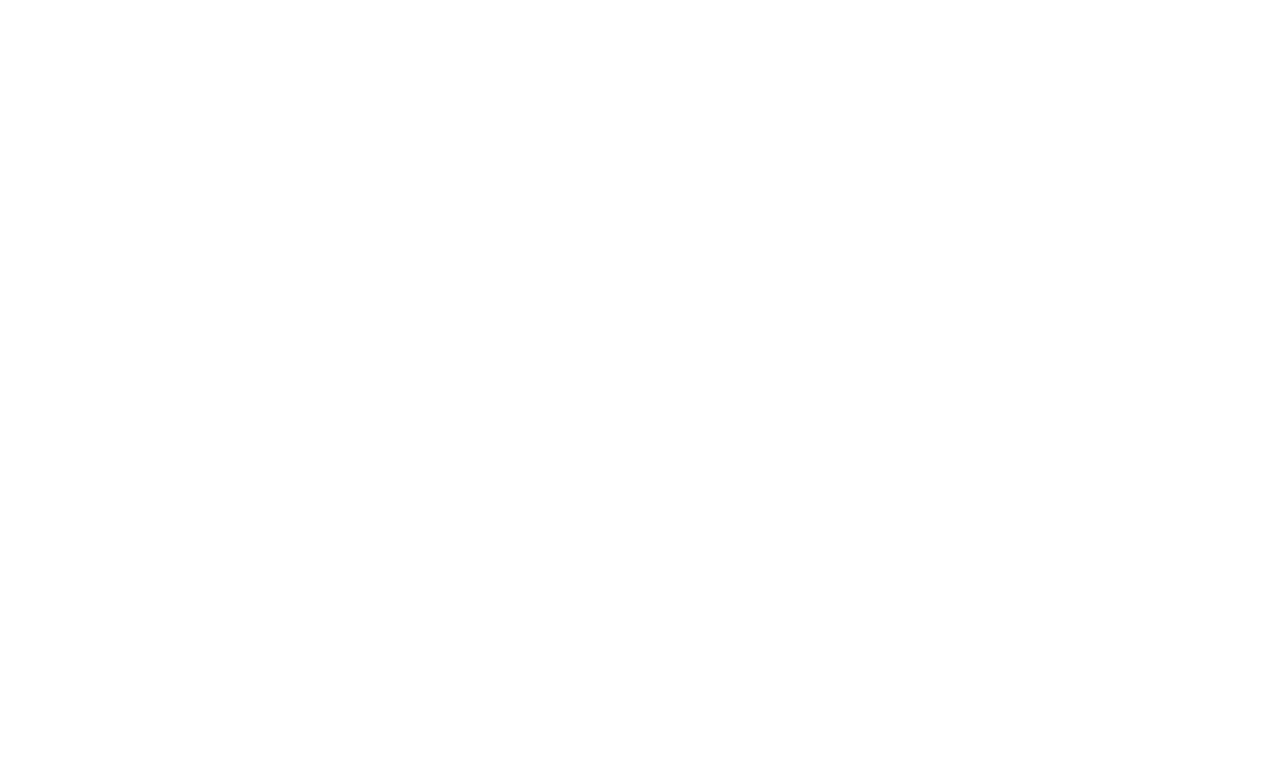
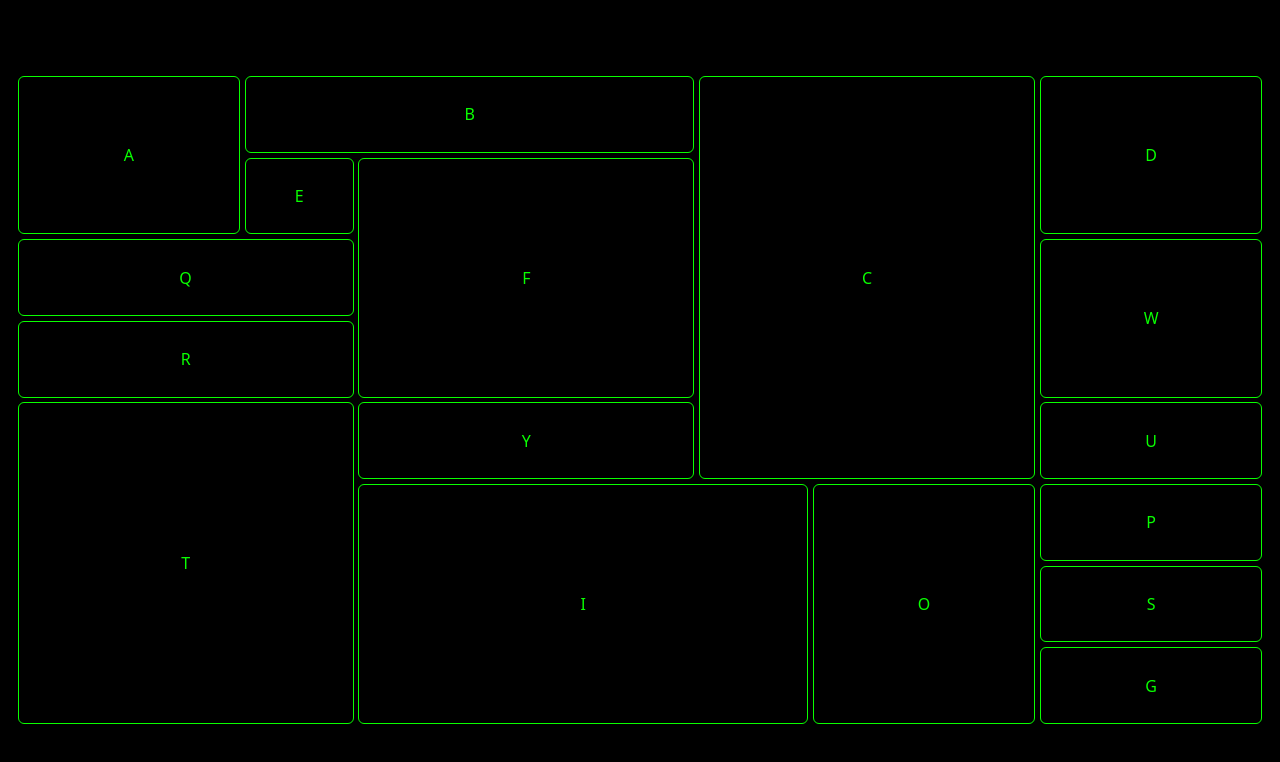
Before and after one commit to LishunSLD/web3-tp2, a website: page index.html in a window 1280 px wide. Drawn offline with nearby package versions, Linux system fonts and the light colour scheme.

Commit message:
Maquette

```diff
--- a/index.html
+++ b/index.html
@@ -1,5 +1,5 @@
 <!DOCTYPE html>
-<html lang="en">
+<html data-bs-theme="dark" lang="en">
 
 <head>
     <meta charset="UTF-8">
@@ -24,8 +24,26 @@
     <script type="module" src="./src/js/script.js"></script>
 </head>
 
-<body>
-
+<body class="bg-black">
+    <div class="grid-container bg-black">
+        <div class="pfp a bg-black border border-success text-success rounded d-grid align-items-center justify-content-center">A</div>
+        <div class="b bg-black border border-success text-success rounded d-grid align-items-center justify-content-center">B</div>
+        <div class="c bg-black border border-success text-success rounded d-grid align-items-center justify-content-center">C</div>
+        <div class="d bg-black border border-success text-success rounded d-grid align-items-center justify-content-center">D</div>
+        <div class="e bg-black border border-success text-success rounded d-grid align-items-center justify-content-center">E</div>
+        <div class="f bg-black border border-success text-success rounded d-grid align-items-center justify-content-center">F</div>
+        <div class="q bg-black border border-success text-success rounded d-grid align-items-center justify-content-center">Q</div>
+        <div class="r bg-black border border-success text-success rounded d-grid align-items-center justify-content-center">R</div>
+        <div class="t bg-black border border-success text-success rounded d-grid align-items-center justify-content-center">T</div>
+        <div class="y bg-black border border-success text-success rounded d-grid align-items-center justify-content-center">Y</div>
+        <div class="i bg-black border border-success text-success rounded d-grid align-items-center justify-content-center">I</div>
+        <div class="o bg-black border border-success text-success rounded d-grid align-items-center justify-content-center">O</div>
+        <div class="p bg-black border border-success text-success rounded d-grid align-items-center justify-content-center">P</div>
+        <div class="s bg-black border border-success text-success rounded d-grid align-items-center justify-content-center">S</div>
+        <div class="g bg-black border border-success text-success rounded d-grid align-items-center justify-content-center">G</div>
+        <div class="w bg-black border border-success text-success rounded d-grid align-items-center justify-content-center">W</div>
+        <div class="u bg-black border border-success text-success rounded d-grid align-items-center justify-content-center">U</div>
+    </div>
 </body>
 
 </html>
--- a/src/css/styles.css
+++ b/src/css/styles.css
@@ -0,0 +1,105 @@
+:root,
+[data-bs-theme=dark] {
+  --bs-success: #09ff00;
+  --bs-success-rgb: 9, 255, 0;
+}
+
+body {
+    height: 100vh;
+    width: 100vw;
+
+    display: flex;
+    align-items: center;
+    justify-content: center;
+    overflow: hidden;
+}
+
+.grid-container {
+    display: grid;
+    grid-template-columns: repeat(11, 8.5vw);
+    grid-template-rows: repeat(8, 6vw);
+    grid-template-areas:
+        "a a b b b b c c c d d"
+        "a a e f f f c c c d d"
+        "q q q f f f c c c w w"
+        "r r r f f f c c c w w"
+        "t t t y y y c c c u u"
+        "t t t i i i i o o p p"
+        "t t t i i i i o o s s"
+        "t t t i i i i o o g g";
+    gap: 0.3rem;
+}
+
+.pfp img {
+    width: 65%;
+    margin: auto auto;
+    filter: grayscale(100%) brightness(100%) sepia(100%) hue-rotate(90deg) saturate(1000%);
+}
+
+.a {
+    grid-area: a;
+}
+
+.b {
+    grid-area: b;
+}
+
+.c {
+    grid-area: c;
+}
+
+.d {
+    grid-area: d;
+}
+
+.e {
+    grid-area: e;
+}
+
+.f {
+    grid-area: f;
+}
+
+.q {
+    grid-area: q;
+}
+
+.r {
+    grid-area: r;
+}
+
+.t {
+    grid-area: t;
+}
+
+.y {
+    grid-area: y;
+}
+
+.i {
+    grid-area: i;
+}
+
+.o {
+    grid-area: o;
+}
+
+.p {
+    grid-area: p;
+}
+
+.s {
+    grid-area: s;
+}
+
+.g {
+    grid-area: g;
+}
+
+.w {
+    grid-area: w;
+}
+
+.u {
+    grid-area: u;
+}
```
